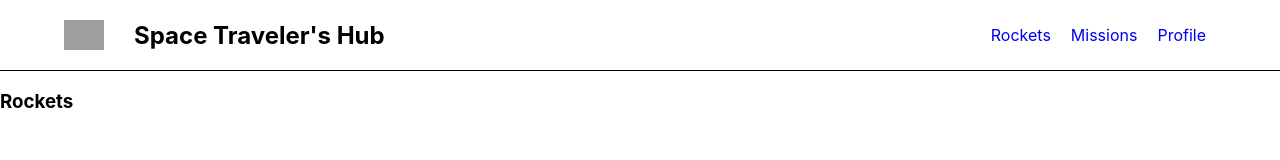
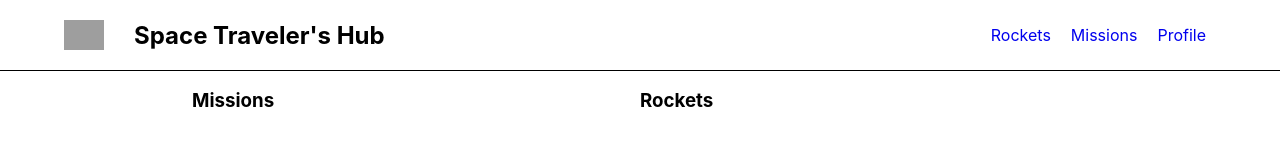
Before and after one commit to camilevahviraki/Space-Travelers-Hub, a React app: page /Profile in a window 1280 px wide. Built offline with nearby package versions, Linux system fonts and the light colour scheme; grey boxes are pictures that could not be loaded.

Commit message:
display selected missions

```diff
--- a/src/modules/Profile.js
+++ b/src/modules/Profile.js
@@ -3,15 +3,25 @@ import { connect } from 'react-redux';
 
 function Profile(props) {
   const [profileRockets, setProfileRockets] = useState([]);
+  const [profileMissions, setProfileMissions] = useState([]);
 
   useEffect(() => {
     setProfileRockets(props.selectedRockets.RocketsReducer.profileRockets);
+    setProfileMissions(props.selectedRockets.MissionsReducer.profileMissions);
   }, []);
 
   return (
-    <div>
-      <h3>Rockets</h3>
+    <div className="profile">
+
       <div>
+        <h3>Missions</h3>
+        { profileMissions.map((mission) => (
+          <p key={mission.Missions[0]}>{mission.Missions[1].mission_name}</p>
+        )) }
+      </div>
+
+      <div>
+        <h3>Rockets</h3>
         { profileRockets.map((rocket) => (
           <p key={rocket.rocket[0]}>{rocket.rocket[1].rocket_name}</p>
         )) }
--- /dev/null
+++ b/src/redux/Missions/missions.js
@@ -0,0 +1,47 @@
+import axios from 'axios';
+
+const MISSIONS_URL = 'https://api.spacexdata.com/v3/missions';
+const GET_MISSIONS = 'space-traveler-hub/src/redux/GET_MISSIONS';
+const RESERVED_MISSIONS = 'space-traveler-hub/src/redux/RESERVED_MISSIONS';
+
+export default function MissionsReducer(state = { newMissions: [], profileMissions: [] }, action) {
+  switch (action.type) {
+    case GET_MISSIONS: {
+      if (state.newMissions.length === 0) {
+        let newMissions = [];
+        action.newState.forEach((Missions) => {
+          newMissions = [...newMissions, { Missions, reserved: false }];
+          state = newMissions;
+        });
+
+        return { newMissions, profileMissions: [] };
+      } return state;
+    }
+    case RESERVED_MISSIONS: {
+      state.newMissions.forEach((SpaceXMission) => {
+        if (SpaceXMission.Missions[0] === action.Id) {
+          SpaceXMission.reserved = !SpaceXMission.reserved;
+        }
+      });
+
+      const profileMissions = state.newMissions.filter((Mission) => Mission.reserved === true);
+
+      return { newMissions: state.newMissions, profileMissions };
+    }
+    default:
+      return state;
+  }
+}
+
+export const reserveMission = (Id) => ({ type: RESERVED_MISSIONS, Id });
+
+export function displayMissions() {
+  return (dispatch) => {
+    axios.get(MISSIONS_URL).then(
+      (response) => {
+        const newState = Object.entries(response.data);
+        dispatch({ type: GET_MISSIONS, newState });
+      },
+    );
+  };
+}
--- a/src/redux/allReducers.js
+++ b/src/redux/allReducers.js
@@ -2,8 +2,10 @@ import { applyMiddleware, combineReducers, createStore } from 'redux';
 import thunk from 'redux-thunk';
 import logger from 'redux-logger';
 import RocketsReducer from './rockets/rockets';
+import MissionsReducer from './Missions/missions';
 
 const rootReducer = combineReducers({
+  MissionsReducer,
   RocketsReducer,
 });
 
--- a/src/styles/Header.css
+++ b/src/styles/Header.css
@@ -4,7 +4,9 @@ header {
   height: 70px;
   border-bottom: 1px solid black;
   width: 100%;
-  position: relative;
+  position: fixed;
+  top: 0;
+  background-color: white;
 }
 
 a {
--- a/src/styles/Rocket.css
+++ b/src/styles/Rocket.css
@@ -22,3 +22,11 @@
 p {
   line-height: 30px;
 }
+
+.profile {
+  margin-top: 70px;
+  display: grid;
+  grid-template-columns: 1fr 1fr;
+  width: 70vw;
+  margin-left: 15vw;
+}
```
